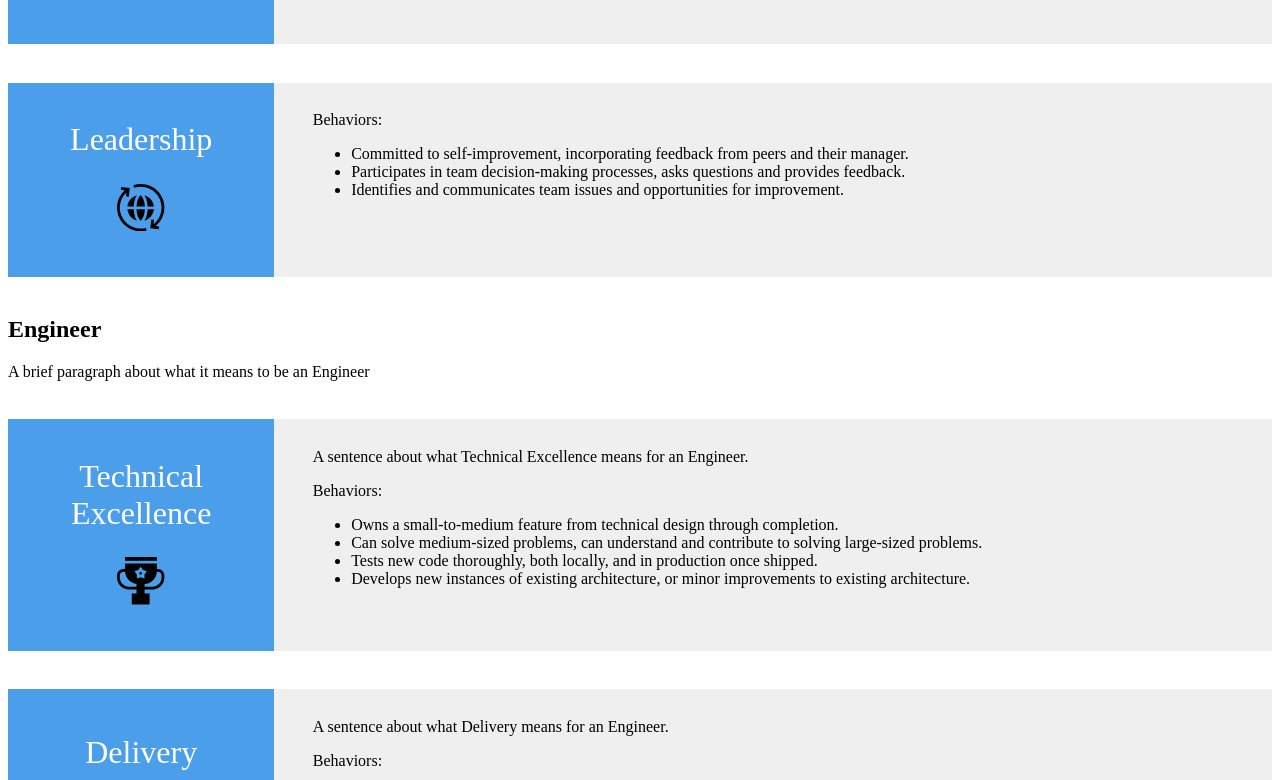
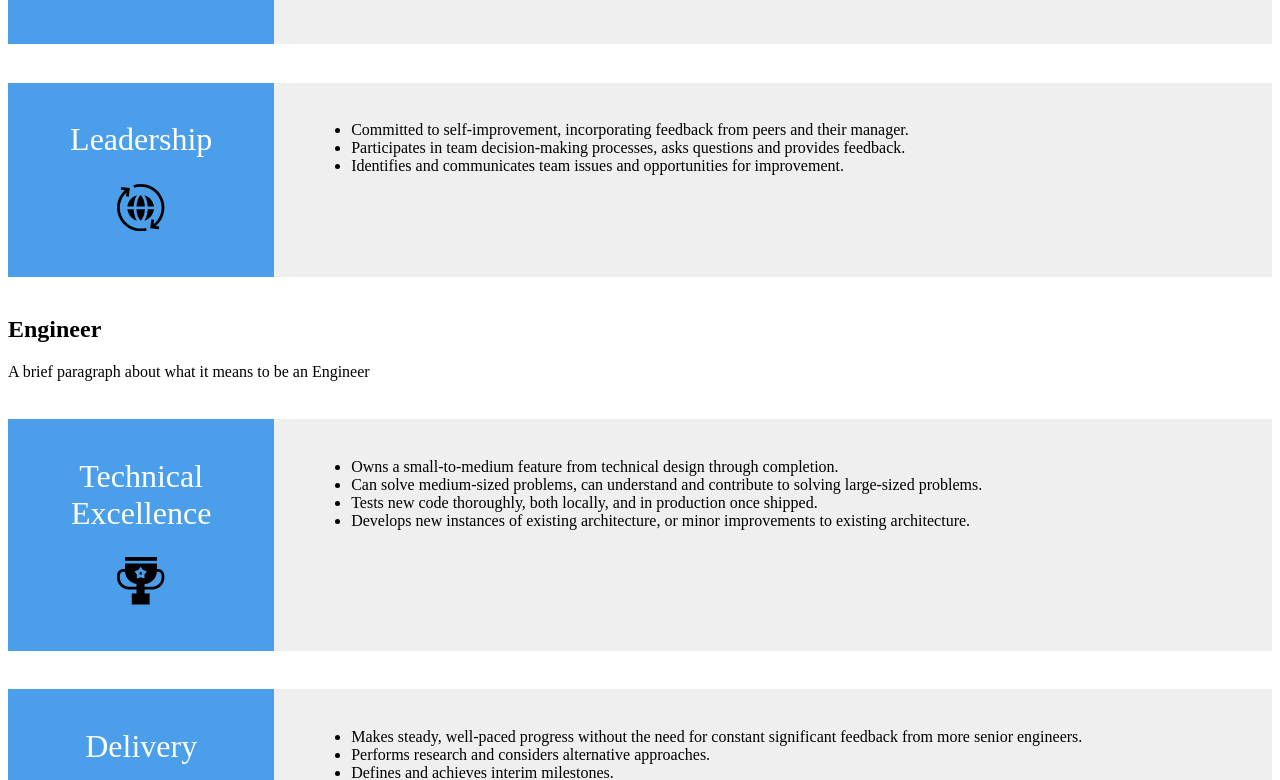
Before and after one commit to TangoGroup/career-journeys, a Next.js app: page /roles in a window 1280 px wide. Shown: the part 2638-3418 px from the top of the page. Built offline with nearby package versions, Linux system fonts and the light colour scheme.

Commit message:
Sort of supporting inheritance

```diff
--- a/components/RoleSkillExpectations.js
+++ b/components/RoleSkillExpectations.js
@@ -18,17 +18,37 @@ const RoleSkillExpectations = (props) => {
         <SkillIcon skillKey={skillKey} className="icon" />
       </div>
       <div className="body">
-        <p>{expectations.description}</p>
-        <p>Behaviors:</p>
-        <ul>
-          {expectations.behaviors.map(behavior => (
-            <li key={behavior}>{behavior}</li>
-          ))}
-        </ul>
+        <Expectations expectations={expectations} skillKey={skillKey} />
       </div>
       <style jsx>{styles}</style>
     </div>
   );
 };
 
+const Expectations = (props) => {
+  const { expectations, skillKey } = props;
+  if (expectations.inheritsBehaviorsFrom) {
+    const inheritedExpectations = ROLE_EXPECTATIONS[expectations.inheritsBehaviorsFrom][skillKey];
+    return (
+      <div>
+        <p>Inherits from {expectations.inheritsBehaviorsFrom}</p>
+        <Behaviors behaviors={inheritedExpectations.behaviors} />
+      </div>
+    );
+  }
+
+  return <Behaviors behaviors={expectations.behaviors} />;
+};
+
+const Behaviors = (props) => {
+  const { behaviors } = props;
+  return (
+    <ul>
+      {behaviors.map(behavior => (
+        <li key={behavior}>{behavior}</li>
+      ))}
+    </ul>
+  );
+};
+
 export default RoleSkillExpectations;
--- a/components/RoleSkillExpectations.styles.js
+++ b/components/RoleSkillExpectations.styles.js
@@ -22,7 +22,7 @@ const styles = css`
   .body {
     flex-grow: 1;
     background-color: #efefef;
-    padding: 0.8rem 0.8rem 2.4rem 2.4rem;
+    padding: 2.4rem;
   }
 
   .body ul {
--- a/components/SkillRoleExpectations.js
+++ b/components/SkillRoleExpectations.js
@@ -16,8 +16,6 @@ const SkillRoleExpectations = (props) => {
         <div className="title">{role.title}</div>
       </div>
       <div className="body">
-        <p>{expectations.description}</p>
-        <p>Behaviors:</p>
         <ul>
           {expectations.behaviors.map(behavior => (
             <li key={behavior}>{behavior}</li>
--- a/constants/expectations.js
+++ b/constants/expectations.js
@@ -1,7 +1,6 @@
 export const ROLE_EXPECTATIONS = {
   ASSOCIATE_ENGINEER: {
     TECHNICAL_EXCELLENCE: {
-      description: 'A sentence about what Technical Excellence means for an Associate Engineer.',
       behaviors: [
         'Demonstrates broad knowledge of programming concepts.',
         'Works effectively within established architectures, following current best practices.',
@@ -10,7 +9,6 @@ export const ROLE_EXPECTATIONS = {
       ],
     },
     DELIVERY: {
-      description: 'A sentence about what Delivery means for an Associate Engineer.',
       behaviors: [
         'Can complete well-defined and subdivided tasks.',
         'Estimates small tasks accurately.',
@@ -40,7 +38,6 @@ export const ROLE_EXPECTATIONS = {
   },
   ENGINEER: {
     TECHNICAL_EXCELLENCE: {
-      description: 'A sentence about what Technical Excellence means for an Engineer.',
       behaviors: [
         'Owns a small-to-medium feature from technical design through completion.',
         'Can solve medium-sized problems, can understand and contribute to solving large-sized problems.',
@@ -49,7 +46,6 @@ export const ROLE_EXPECTATIONS = {
       ],
     },
     DELIVERY: {
-      description: 'A sentence about what Delivery means for an Engineer.',
       behaviors: [
         'Makes steady, well-paced progress without the need for constant significant feedback from more senior engineers.',
         'Performs research and considers alternative approaches.',
@@ -83,7 +79,6 @@ export const ROLE_EXPECTATIONS = {
   },
   SENIOR_ENGINEER: {
     TECHNICAL_EXCELLENCE: {
-      description: 'A sentence about what Technical Excellence means for a Senior Engineer.',
       behaviors: [
         'Owns a service or large technology component.',
         'Can solve large-sized problems with well designed and architected solutions.',
@@ -91,7 +86,6 @@ export const ROLE_EXPECTATIONS = {
       ],
     },
     DELIVERY: {
-      description: 'A sentence about what Delivery means for a Senior Engineer.',
       behaviors: [
         'Has end-to-end responsibility on projects of increasing complexity and contributes to code shared across projects.',
         'Works with product and design teams to tease out requirements / details.',
@@ -120,7 +114,6 @@ export const ROLE_EXPECTATIONS = {
   },
   STAFF_ENGINEER: {
     TECHNICAL_EXCELLENCE: {
-      description: 'A sentence about what Technical Excellence means for a Staff Engineer.',
       behaviors: [
         'Owns large-scale and impactful service or collection of services.',
         'Mentors peers to avoid antipatterns.',
@@ -129,7 +122,6 @@ export const ROLE_EXPECTATIONS = {
       ],
     },
     DELIVERY: {
-      description: 'A sentence about what Delivery means for a Staff Engineer.',
       behaviors: [
         'Demonstrates ability to take a nebulous project, talk to the right people, define it, split it up into tasks, and ultimately get it done quickly and efficiently.',
         'Delegates tasks to others appropriately.',
@@ -160,7 +152,6 @@ export const ROLE_EXPECTATIONS = {
   },
   SENIOR_STAFF_ENGINEER: {
     TECHNICAL_EXCELLENCE: {
-      description: 'A sentence about what Technical Excellence means for a Senior Staff Engineer.',
       behaviors: [
         'Designs and builds complex, flexible architectures that demonstrates best practices and prepares for future needs.',
         'Demonstrates organization-level expertise in a particular area or go-to person for solving problems in their domain expertise for all of engineering.',
@@ -169,7 +160,6 @@ export const ROLE_EXPECTATIONS = {
       ],
     },
     DELIVERY: {
-      description: 'A sentence about what Delivery means for a Senior Staff Engineer.',
       behaviors: [
         'Takes a business unit’s strategic initiative, defines projects and works with teams to assign ownership and priority to those projects.',
         'Consistently identifies and delivers solutions that improve the efficiency and productivity of team members working in their area of ownership.',
@@ -206,7 +196,6 @@ export const ROLE_EXPECTATIONS = {
   },
   ENGINEERING_MANAGER: {
     TECHNICAL_EXCELLENCE: {
-      description: 'A sentence about what Technical Excellence means for an Engineering Manager.',
       behaviors: [
         'Demonstrates technical excellence level of Staff Engineer.',
         'Regularly engaged in providing technical feedback to teammates.',
@@ -215,7 +204,6 @@ export const ROLE_EXPECTATIONS = {
       ],
     },
     DELIVERY: {
-      description: 'A sentence about what Delivery means for an Engineering Manager.',
       behaviors: [
         'Works with product and design teams in early phases to help sequence missions, identify lifts, and staffing constraints.',
         'Takes on responsibility for high priority issues and finds quick resolution.',
@@ -232,19 +220,14 @@ export const ROLE_EXPECTATIONS = {
       ],
     },
     ALIGNMENT: {
-      behaviors: [
-        'TODO: Inherit from Senior Staff Engineer',
-      ],
+      inheritsBehaviorsFrom: 'SENIOR_STAFF_ENGINEER',
     },
     LEADERSHIP: {
-      behaviors: [
-        'TODO: Inherits from Senior Staff Engineer',
-      ],
+      inheritsBehaviorsFrom: 'SENIOR_STAFF_ENGINEER',
     },
   },
   PRINCIPAL_ENGINEER: {
     TECHNICAL_EXCELLENCE: {
-      description: 'A sentence about what Technical Excellence means for a Principal Engineer.',
       behaviors: [
         'Drives or facilitates major technology improvements for the company.',
         'Demonstrates industry leading expertise in their primary technology stack.',
@@ -252,7 +235,6 @@ export const ROLE_EXPECTATIONS = {
       ],
     },
     DELIVERY: {
-      description: 'A sentence about what Delivery means for a Principal Engineer.',
       behaviors: [
         'Considers external constraints and business objectives when planning.',
         'Coordinates effective cross-functional collaboration across teams.',
@@ -283,7 +265,6 @@ export const ROLE_EXPECTATIONS = {
   },
   ENGINEERING_DIRECTOR: {
     TECHNICAL_EXCELLENCE: {
-      description: 'A sentence about what Technical Excellence means for an Engineering Director.',
       behaviors: [
         'Helps solve larger technical and architectural problems with the team when they need support.',
         'Demonstrates solid understanding of entire system, understands the architecture, is able to contribute across multiple technologies, and presents other technologies to leverage.',
@@ -292,7 +273,6 @@ export const ROLE_EXPECTATIONS = {
       ],
     },
     DELIVERY: {
-      description: 'A sentence about what Delivery means for an Engineering Director.',
       behaviors: [
         'Strategizes with other Directors and VP around resource allocation and hiring, ensuring ongoing delivery is supported.',
         'Participates in project conversations, coordinates details of multi-team initiatives, keeping teams on track with key initiatives.',
@@ -309,14 +289,10 @@ export const ROLE_EXPECTATIONS = {
       ],
     },
     ALIGNMENT: {
-      behaviors: [
-        'TODO: Inherit from Principal Engineer',
-      ],
+      inheritsBehaviorsFrom: 'PRINCIPAL_ENGINEER',
     },
     LEADERSHIP: {
-      behaviors: [
-        'TODO: Inherit from Principal Engineer',
-      ],
+      inheritsBehaviorsFrom: 'PRINCIPAL_ENGINEER',
     },
   },
 };
```
